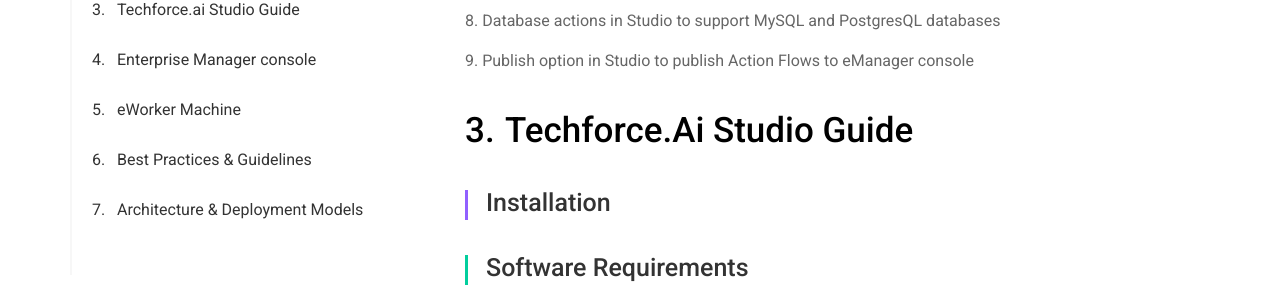
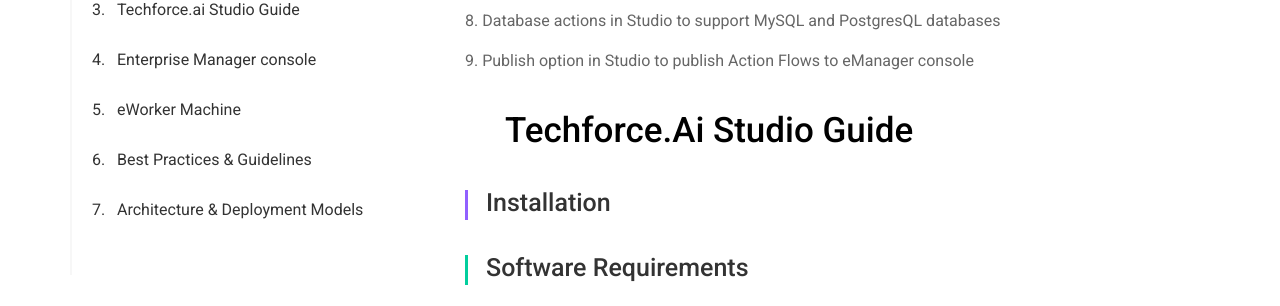
Before and after one commit to digitamizers/Documentation, a Jekyll site: the page built from index.md, in a window 1280 px wide and 900 px high, scrolled down 1739 px. Shown: the part 150-456 px from the top of the window. Built offline with Jekyll 4.4.1, drawn with Linux system fonts in a browser that asks for light colours; some of the changed text lies outside the part shown.

Commit message:
asdcvbfg

```diff
--- a/_layouts/default.html
+++ b/_layouts/default.html
@@ -842,7 +842,7 @@
                             </div>
 
                          <div id="Techforce"  class="page-section">
-                             <h3><span class="numbers">3.</span>Techforce.ai Studio Guide</h3>
+                             <h3>Techforce.ai Studio Guide</h3>
                           </div>
 
                           <div id="Installation"  class="page-section">
@@ -2462,7 +2462,7 @@
                         </div>
 
                           <div id="Worker"  class="page-section">
-                            <h3><span class="numbers">5.</span> EWorker Machine</h3>
+                            <h3><span class="numbers">5.</span> eWorker Machine</h3>
                           </div>
 
                            <div id="RuntimeInstallation"  class="page-section">
```
